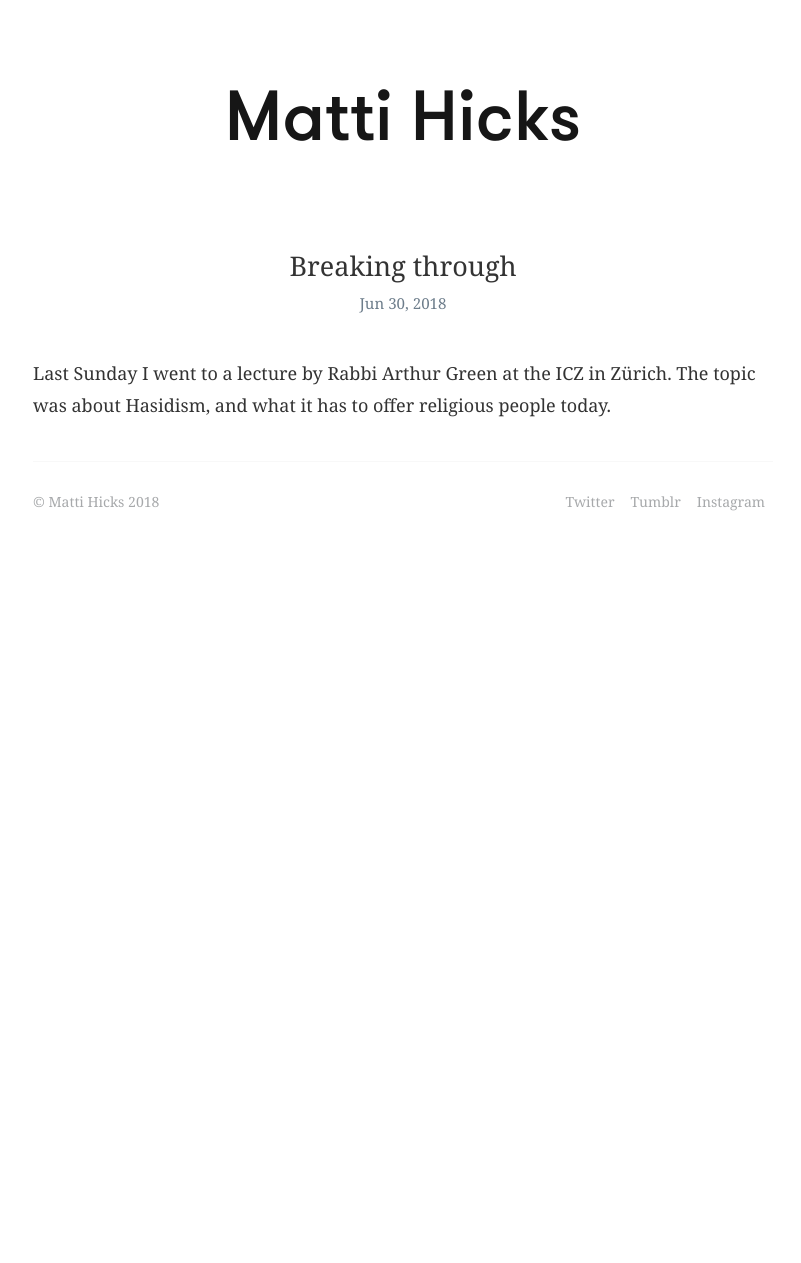
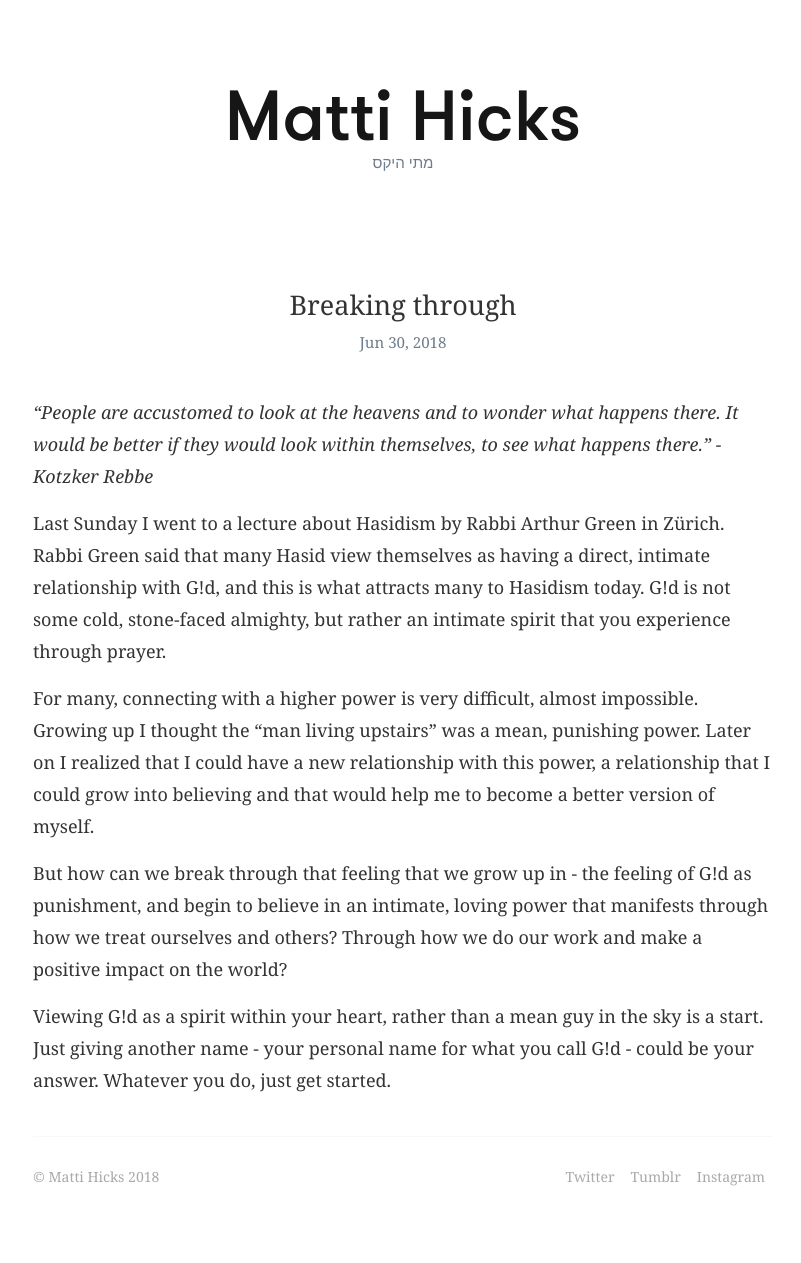
Before and after one commit to mattihicks/matthewmatthew, a Jekyll site: the page built from _posts/2018-06-30-to-the-other-side.markdown, in a window 1280 px wide. Shown: the whole page, without its empty margins (237-1038 px from the left). Built offline with Jekyll 4.4.1, drawn with Linux system fonts in a browser that asks for light colours; some web fonts are replaced; before the commit the page ends 900 px from its top, so only the background shows below that.

Commit message:
new post, subtitle add

```diff
--- a/_includes/header.html
+++ b/_includes/header.html
@@ -3,6 +3,7 @@
   <div class="wrapper">
 
     <a class="site-title" href="{{ site.baseurl }}/">{{ site.title }}</a>
+    <h4 class="post-meta-front-page site-subtitle">מתי היקס</h4>
 
     <nav class="site-nav">
       <a href="#" class="menu-icon">
--- a/_posts/2018-06-30-to-the-other-side.markdown
+++ b/_posts/2018-06-30-to-the-other-side.markdown
@@ -8,4 +8,12 @@ categories: personal
 <!-- ![Building a fence](/assets/images/fenceBlogPost.jpg){: .after-title }
 <br/><br/> -->
 
-Last Sunday I went to a lecture by Rabbi Arthur Green at the ICZ in Zürich. The topic was about Hasidism, and what it has to offer religious people today.
+*"People are accustomed to look at the heavens and to wonder what happens there. It would be better if they would look within themselves, to see what happens there." - Kotzker Rebbe*
+
+Last Sunday I went to a lecture about Hasidism by Rabbi Arthur Green in Zürich. Rabbi Green said that many Hasid view themselves as having a direct, intimate relationship with G!d, and this is what attracts many to Hasidism today. G!d is not some cold, stone-faced almighty, but rather an intimate spirit that you experience through prayer.
+
+For many, connecting with a higher power is very difficult, almost impossible. Growing up I thought the "man living upstairs" was a mean, punishing power. Later on I realized that I could have a new relationship with this power, a relationship that I could grow into believing and that would help me to become a better version of myself.
+
+But how can we break through that feeling that we grow up in - the feeling of G!d as punishment, and begin to believe in an intimate, loving power that manifests through how we treat ourselves and others? Through how we do our work and make a positive impact on the world?
+
+Viewing G!d as a spirit within your heart, rather than a mean guy in the sky is a start. Just giving another name - your personal name for  what you call G!d - could be your answer. Whatever you do, just get started.
--- a/_sass/_layout.scss
+++ b/_sass/_layout.scss
@@ -23,6 +23,10 @@
         text-decoration: none;
 
     }
+}
+
+.site-subtitle {
+    direction: rtl;
 }
 
 .site-nav {
```
